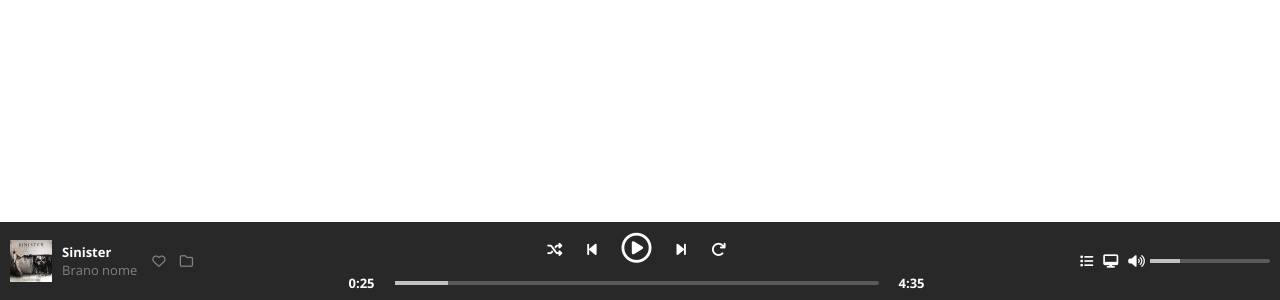
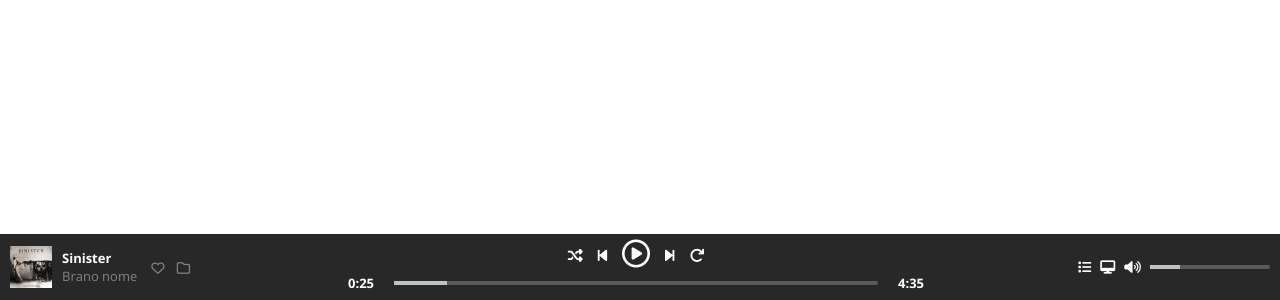
Before and after one commit to mbalbino1997/html-css-spotifyweb, a plain HTML site: page index.html in a window 1280 px wide. Shown: the part 500-800 px from the top of the page. Drawn offline with nearby package versions, Linux system fonts and the light colour scheme.

Commit message:
add:details

```diff
--- a/css/style.css
+++ b/css/style.css
@@ -15,7 +15,6 @@ button {
     border: none;
     background: none;
     box-shadow: none;
-    padding: 5px 5px;
     cursor: pointer;
 
     transition: font-size 0.3s ease;
@@ -126,7 +125,7 @@ body {
     font-size: 15px;
 }
 .media-control > button:nth-child(3) {
-    font-size:30px;
+    font-size:28px;
 }
 .media-left figure {
     height: 42px;
@@ -157,6 +156,7 @@ body {
     padding:0px 10px;
     display: flex;
     align-items: center;
+    gap: 9px;
 }
 .media-right .volume-full {
     width: 120px;
--- a/index.html
+++ b/index.html
@@ -23,10 +23,10 @@
                     <p>Brano nome</p>
                 </div>
                 <div>
-                    <button>
+                    <button style="padding: 0 4px;">
                         <i class="fa-regular fa-heart"></i>
                     </button>
-                    <button>
+                    <button style="padding: 0 4px;">
                         <i class="fa-regular fa-folder"></i>
                     </button>
                 </div>
```
